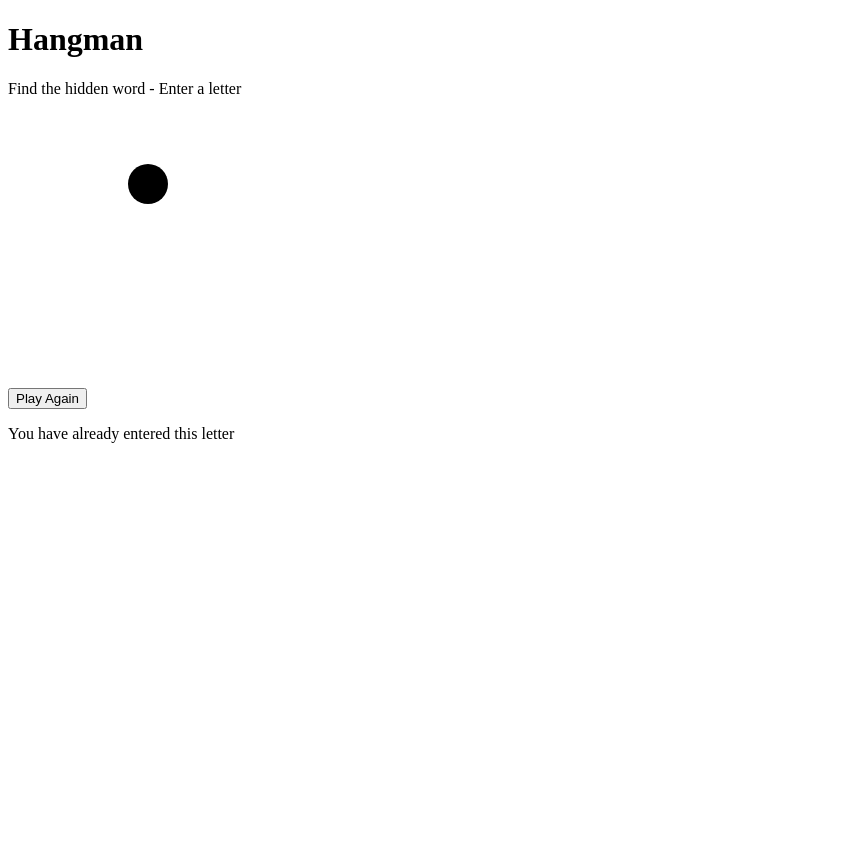
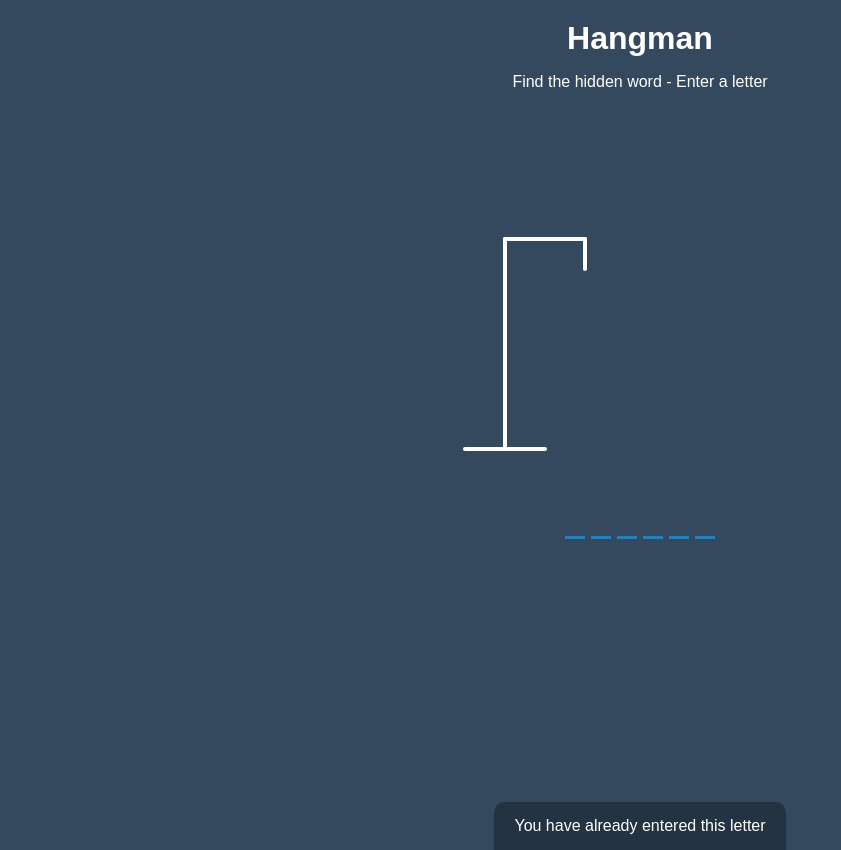
Before and after one commit to devb113/hangman_game, a plain HTML site: page index.html in a window 1280 px wide. Shown: the whole page, without its empty margins (0-841 px from the left). Before the commit the page ends 800 px from the top, so only its background shows below. Drawn offline with Linux system fonts and the light colour scheme.

Commit message:
Update index.html

```diff
--- a/index.html
+++ b/index.html
@@ -4,7 +4,7 @@
     <meta charset="UTF-8" />
     <meta name="viewport" content="width=device-width, initial-scale=1.0" />
     <meta http-equiv="X-UA-Compatible" content="ie=edge" />
-    <link rel="stylesheet" href="./CSS/index.css" />
+    <link rel="stylesheet" href="./CSS/main.css" />
     <title>Hangman</title>
   </head>
 
```
